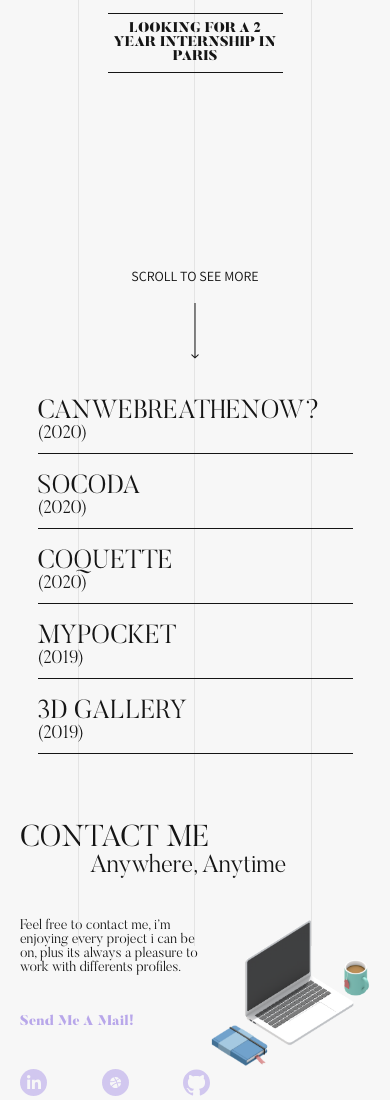
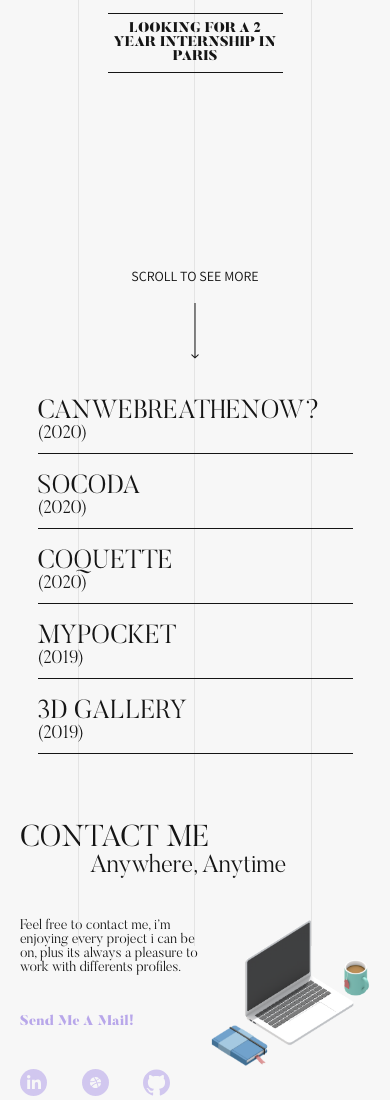
Before and after one commit to MaevaWolff/LinaBLIDI-portfolio, a React (Create React App) app: page / in a window 390 px wide. Shown: the part 465-1565 px from the top of the page. Built offline with nearby package versions, Linux system fonts and the light colour scheme.

Commit message:
add with of social contact in mobile

```diff
--- a/src/components/ContactMe/ContactMe.scss
+++ b/src/components/ContactMe/ContactMe.scss
@@ -61,9 +61,7 @@
       display: flex;
       justify-content: space-between;
       margin-top: 40px;
-      @include medium {
-        width: 150px;
-      }
+      width: 150px;
       &Links {
         transition: 0.4s;
         &:hover {
```
